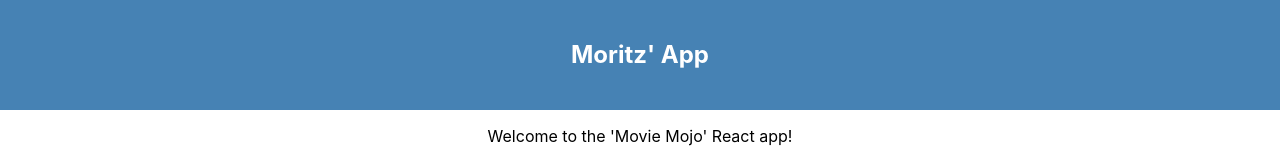
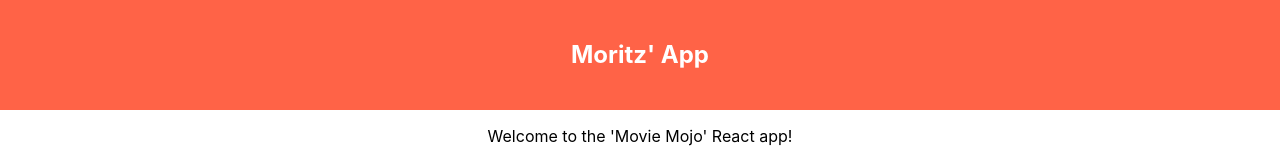
Before and after one commit to mweiss237/movie-mojo, a React app in the folder movie-mojo/: page / in a window 1280 px wide. Shown: the top 160 px of the page. Built offline with nearby package versions, Linux system fonts and the light colour scheme; grey boxes are pictures that could not be loaded.

Commit message:
changed the header color to salmon

```diff
--- a/movie-mojo/src/App.css
+++ b/movie-mojo/src/App.css
@@ -7,7 +7,7 @@
 }
 
 .App-header {
-  background-color: steelblue;
+  background-color: tomato;
   height: 70px;
   padding: 20px;
   color: white;
```
